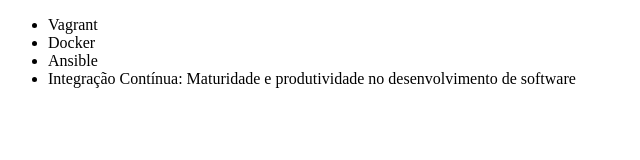
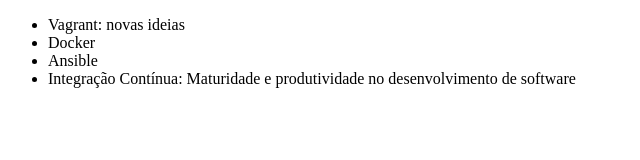
Before and after one commit to CarlosNto/carlos-git, a plain HTML site: page index.html in a window 1280 px wide. Shown: the whole page, without its empty margins (0-640 px from the left). Drawn offline with Linux system fonts and the light colour scheme.

Commit message:
Alteração no curso Vagrant.

```diff
--- a/index.html
+++ b/index.html
@@ -6,7 +6,7 @@
 </head>
 <body>
 	<ul>
-		<li>Vagrant</li>
+		<li>Vagrant: novas ideias</li>
 		<li>Docker</li>
 		<li>Ansible</li>
 		<li>Integração Contínua: Maturidade e produtividade no desenvolvimento de software</li>
```
